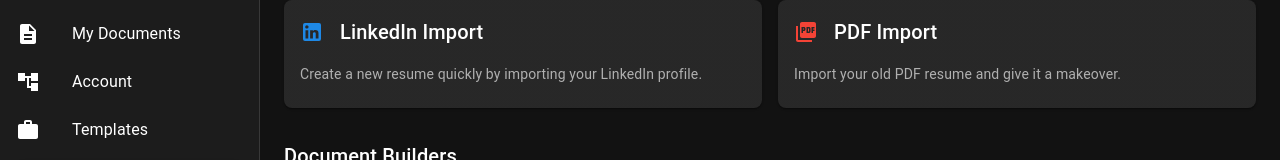
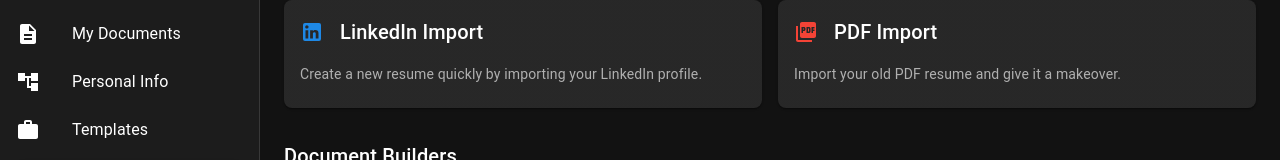
Before and after one commit to naby001/ResumeMax, a React (Vite) app: page /dash in a window 1280 px wide. Shown: the part 136-296 px from the top of the page. Built offline with nearby package versions, Linux system fonts and the light colour scheme.

Commit message:
name fix

```diff
--- a/src/App.jsx
+++ b/src/App.jsx
@@ -2,6 +2,7 @@
 import Builder from './screens/Builder';
 import AuthPage from "./components/login";
 import DashboardPage from "./components/dashboard";
+import MyDocuments from "./components/document";
 
 import { CssBaseline, ThemeProvider } from "@mui/material";
 
@@ -17,6 +18,7 @@
             <Route path="/builder" element={<Builder />} />
             <Route path="/login" element={<AuthPage/>} />
             <Route path="/dash" element={<DashboardPage/>} />
+            <Route path="/doc" element={<MyDocuments/>} />
 
           </Routes>
 
--- a/src/components/dashboard.jsx
+++ b/src/components/dashboard.jsx
@@ -101,7 +101,7 @@
         {[
           { text: 'Dashboard', icon: <Dashboard /> },
           { text: 'My Documents', icon: <Description /> },
-          { text: 'Account ', icon: <AccountTree /> },
+          { text: 'Personal Info', icon: <AccountTree /> },
           { text: 'Templates', icon: <Work /> },
         ].map((item) => (
           <ListItem key={item.text} disablePadding>
```
